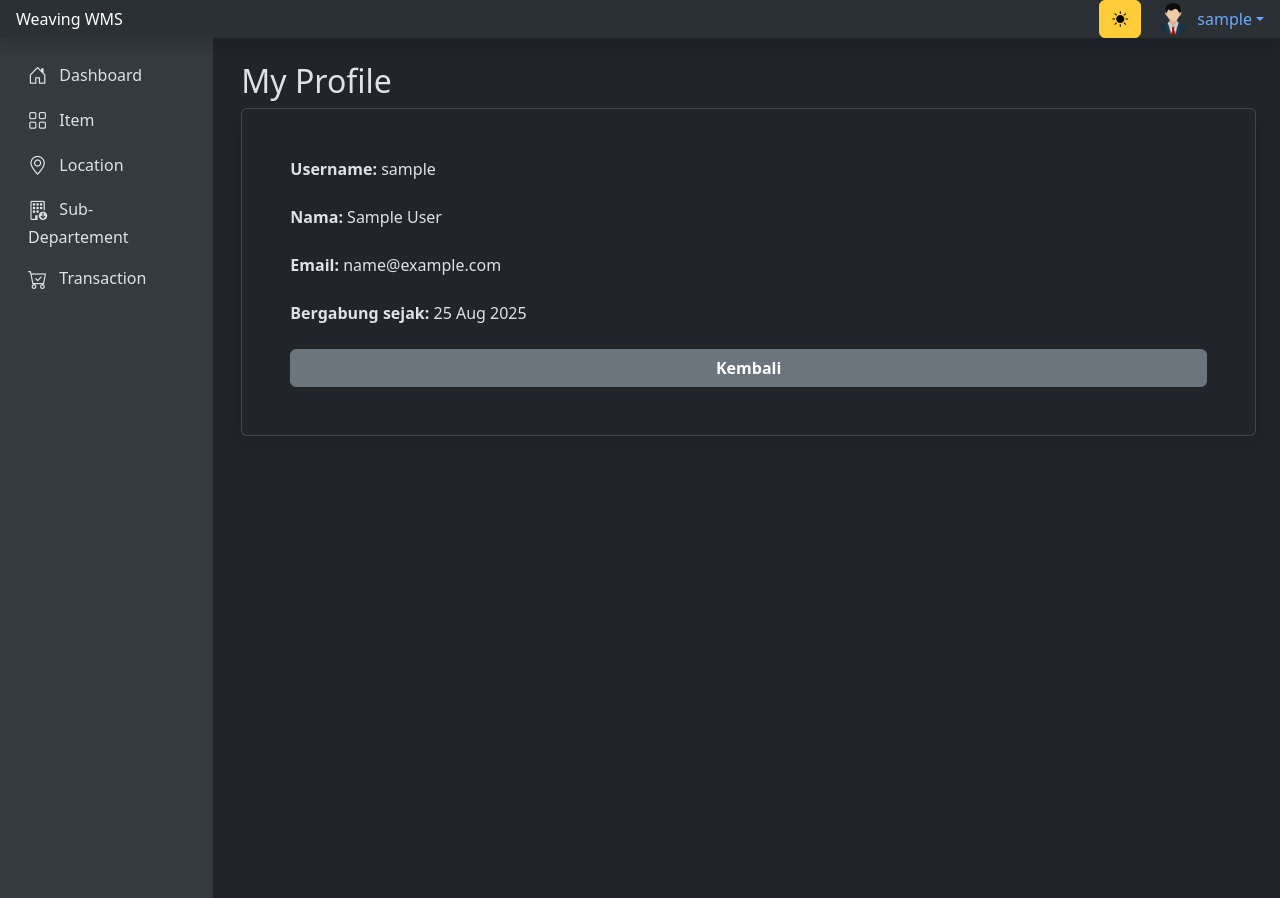
After one commit to yasirmuchamad/weaving-wms, a Django app: page /wms/profile in a window 1280 px wide. The commit adds this page. Run offline with Django 5.2, Linux system fonts and the light colour scheme; the visitor is signed in with stand-in values (Sample User, id 1); some libraries are stand-ins or nearby versions.

```diff
--- a/myproject/settings.py
+++ b/myproject/settings.py
@@ -128,5 +128,6 @@ DEFAULT_AUTO_FIELD = 'django.db.models.BigAutoField'
 MEDIA_URL   = '/media/'
 MEDIA_ROOT  = BASE_DIR / 'media'
 
-LOGIN_REDIRECT_URL = "dashboard"   # setelah login redirect ke dashboard
-LOGOUT_REDIRECT_URL = "login"      # setelah logout kembali ke login
+LOGIN_REDIRECT_URL = "wms:dashboard"   # setelah login redirect ke dashboard
+LOGOUT_REDIRECT_URL = "wms:login"      # setelah logout kembali ke login
+LOGIN_URL = "wms:login"
--- a/templates/base.html
+++ b/templates/base.html
@@ -47,9 +47,18 @@
           <span class="d-none d-sm-inline"> {{ request.user.username }} </span>
         </a>
         <ul class="dropdown-menu dropdown-menu-end text-small shadow" aria-labelledby="userDropdown">
-          <li><a class="dropdown-item" href="#"> <i class="bi bi-person-circle"></i> Profile</a></li>
+          <li><a class="dropdown-item" href="{% url 'wms:profile' %}"> <i class="bi bi-person-circle"></i> Profile</a></li>
           <li><hr class="dropdown-divider"></li>
-          <li><a class="dropdown-item" href=""><i class="bi bi-door-open"></i>Logout</a></li>
+
+          <!-- {% if user.is_authenticated %}
+            <li><a class="dropdown-item" href="{% url 'wms:logout' %}"><i class="bi bi-door-open"></i>Logout</a></li>
+          {% endif %} -->
+          <li>
+            <form method="post" action="{% url 'wms:logout' %}" style="display-inline;">
+              {% csrf_token %}
+              <button type="button" class="dropdown-item" style="background: none; border:none; width: 100%; text-align: left;" data-bs-toggle="modal" data-bs-target="#confirmLogout"><i class="bi bi-door-open"></i>Logout</button>
+            </form>
+          </li>
         </ul>
       </div>
 
@@ -105,6 +114,28 @@
       </main>
     </div>
 
+    <!-- Modal -->
+    <div class="modal fade" id="confirmLogout" tabindex="-1" aria-hidden="true">
+      <div class="modal-dialog modal-dialog-centered">
+        <div class="modal-content">
+          <div class="modal-header">
+            <h5 class="modal-title">Konfirmasi Logout</h5>
+            <button type="button" class="btn-close" data-bs-dismiss="modal"></button>
+          </div>
+          <div class="modal-body">
+            Apakah Anda yakin ingin keluar?
+          </div>
+          <div class="modal-footer">
+            <button type="button" class="btn btn-secondary" data-bs-dismiss="modal">Batal</button>
+            <form method="post" action="{% url 'wms:logout' %}">
+              {% csrf_token %}
+              <button type="submit" class="btn btn-danger">Logout</button>
+            </form>
+          </div>
+        </div>
+      </div>
+    </div>
+
     <!-- Scripts -->
     <script src="https://cdn.jsdelivr.net/npm/bootstrap@5.3.7/dist/js/bootstrap.bundle.min.js"></script>
     <script type="module" src="https://unpkg.com/ionicons@7.1.0/dist/ionicons/ionicons.esm.js"></script>
--- /dev/null
+++ b/wms/templates/wms/profile.html
@@ -0,0 +1,14 @@
+{% extends "base.html" %}
+
+{% block content %}
+<div class="container mt-4">
+  <h2>My Profile</h2>
+  <div class="card shadow p-5">
+    <p class="mb-4"><strong>Username:</strong> {{ user.username }}</p>
+    <p class="mb-4"><strong>Nama:</strong> {{ user.first_name }} {{ user.last_name }}</p>
+    <p class="mb-4"><strong>Email:</strong> {{ user.email }}</p>
+    <p class="mb-4"><strong>Bergabung sejak:</strong> {{ user.date_joined|date:"d M Y" }}</p>
+    <a href="{% url 'wms:dashboard' %}" class="btn btn-secondary">Kembali</a>
+  </div>
+</div>
+{% endblock %}
--- a/wms/urls.py
+++ b/wms/urls.py
@@ -1,12 +1,14 @@
 from django.urls import path
 from . import views
 from django.contrib.auth import views as auth_views
+from .views import CustomLoginView
 
 app_name = 'wms'
 urlpatterns = [
-    path("login/", auth_views.LoginView.as_view(template_name="login.html"), name="login"),
-    path("logout/", auth_views.LogoutView.as_view(next_page="login"), name="logout"),
+    path("login/", CustomLoginView.as_view(), name="login"),
+    path("logout/", auth_views.LogoutView.as_view(), name="logout"),
     path('dashboard', views.dashboard, name='dashboard'),
+    path('profile',  views.profile, name='profile'),
 
     path('item', views.item_list, name='item_list'),
     path('item/add-item/', views.add_item, name='add_item'),
--- a/wms/views.py
+++ b/wms/views.py
@@ -17,7 +17,38 @@ from reportlab.lib import colors
 from reportlab.platypus import SimpleDocTemplate, Paragraph, Table, TableStyle, Spacer
 from reportlab.lib.styles import getSampleStyleSheet, ParagraphStyle
 from datetime import datetime
+from django.contrib.auth import login, logout
+from django.contrib.auth.decorators import login_required
+from django.contrib.auth.views import LoginView
 
+
+class CustomLoginView(LoginView):
+    template_name = 'wms/signin.html'
+
+    def form_valid(self, form):
+        # login user dulu
+        response = super().form_valid(form)
+
+        #cek apakah remme di centang
+        if not self.request.POST.get("remember_me"):
+            # session berlaku sampai browser close
+            self.request.session.set_expiry(0)
+        else:
+            # misal sampai 30hari
+            self.request.session.set_expiry(60 * 60 * 24 * 7)
+
+        return response
+
+@login_required
+def logout_view(request):
+    logout(request)
+    return redirect("wms:logout")
+
+@login_required
+def profile(request):
+    return render(request, "wms/profile.html", {'user':request.user})
+
+@login_required
 def dashboard(request):
     total_item = Item.objects.count()
     total_location = Location.objects.count()
@@ -83,6 +114,7 @@ def dashboard(request):
     }
     return render(request, 'wms/dashboard.html', context)
 
+@login_required
 def location_list(request):
     locations = Location.objects.all().order_by('name')
 
@@ -96,6 +128,7 @@ def location_list(request):
     }
     return render(request, 'wms/location/location_list.html', context)
 
+@login_required
 def add_location(request):
     if request.method == 'POST':
         form = LocationForm(request.POST)
@@ -111,6 +144,7 @@ def add_location(request):
 
     return render(request, 'wms/location/location_form.html', context)
 
+@login_required
 def update_location(request, pk):
     location = get_object_or_404(Location, pk=pk)
 
@@ -128,6 +162,7 @@ def update_location(request, pk):
     }
     return render(request, 'wms/location/location_form.html', context)
 
+@login_required
 def delete_location(request, pk):
     location = get_object_or_404(Location, pk=pk)
 
@@ -135,6 +170,7 @@ def delete_location(request, pk):
         location.delete()
     return redirect('wms:location_list')
 
+@login_required
 def export_locationToExcel(request):
     wb = openpyxl.Workbook()
     ws = wb.active
@@ -163,6 +199,7 @@ def export_locationToExcel(request):
     wb.save(response)
     return response
 
+@login_required
 def print_locationToPdf(request):
     response = HttpResponse(content_type='application/pdf')
     response['Content-Disposition']='attachment; filename="location.pdf"'
@@ -212,6 +249,7 @@ def print_locationToPdf(request):
     doc.build(elements)
     return response
 
+@login_required
 def filter_location(request):
     query = request.GET.get('q','').strip()
     print("receive query:", query)
@@ -233,7 +271,7 @@ def filter_location(request):
 
     return JsonResponse({'location':location_list})
 
-
+@login_required
 def item_list(request):
     item_lists = Item.objects.all().order_by('name')
 
@@ -247,6 +285,7 @@ def item_list(request):
     }
     return render(request, 'wms/item/item_list.html', context)
 
+@login_required
 def add_item(request):
     if request.method == 'POST':
         form = ItemForm(request.POST, request.FILES)
@@ -262,6 +301,7 @@ def add_item(request):
     }
     return render(request, 'wms/item/item_form.html', context)
 
+@login_required
 def update_item(request, pk):
     item = get_object_or_404(Item, pk=pk)
 
@@ -279,6 +319,7 @@ def update_item(request, pk):
     }
     return render(request, 'wms/item/item_form.html', context)
 
+@login_required
 def delete_item(request, pk):
     item = get_object_or_404(Item, pk=pk)
 
@@ -286,6 +327,7 @@ def delete_item(request, pk):
         item.delete()
     return redirect('wms:item_list')
 
+@login_required
 def export_itemToExcel(request):
     wb = openpyxl.Workbook()
     ws = wb.active
@@ -318,6 +360,7 @@ def export_itemToExcel(request):
     wb.save(response)
     return response
 
+@login_required
 def filter_item(request):
     query = request.GET.get('q','').strip()
     print("receive query:", query)
@@ -342,6 +385,7 @@ def filter_item(request):
 
     return JsonResponse({'item':item_list})
 
+@login_required
 def print_itemToPdf(request):
     response = HttpResponse(content_type='application/pdf')
     response['Content-Disposition']='attachment; filename="item.pdf"'
@@ -394,6 +438,7 @@ def print_itemToPdf(request):
     doc.build(elements)
     return response
 
+@login_required
 def subdepartement_list(request):
     subdepts = Subdepartement.objects.all().order_by('name')
 
@@ -407,6 +452,7 @@ def subdepartement_list(request):
     }
     return render(request, 'wms/subdept/subdept_list.html', context)
 
+@login_required
 def add_subdepartement(request):
     if request.method == 'POST':
         form = SubdepartementForm(request.POST)
@@ -422,6 +468,7 @@ def add_subdepartement(request):
     }
     return render(request, 'wms/subdept/subdept_form.html', context)
 
+@login_required
 def update_subdepartement(request, pk):
     subdept = get_object_or_404(Subdepartement, pk=pk)
 
@@ -439,6 +486,7 @@ def update_subdepartement(request, pk):
     }
     return render(request, 'wms/subdept/subdept_form.html', context)
 
+@login_required
 def delete_subdepartement(request, pk):
     subdept = get_object_or_404(Subdepartement, pk=pk)
 
@@ -446,7 +494,7 @@ def delete_subdepartement(request, pk):
         subdept.delete()
     return redirect('wms:subdept_list')
 
-
+@login_required
 def export_subdeptToExcel(request):
     wb = openpyxl.Workbook()
     ws = wb.active
@@ -476,6 +524,7 @@ def export_subdeptToExcel(request):
     wb.save(response)
     return response
 
+@login_required
 def filter_subdepartement(request):
     query = request.GET.get('q','').strip()
     print("receive query:", query)
@@ -498,6 +547,7 @@ def filter_subdepartement(request):
 
     return JsonResponse({'subdept':subdepts_list})
 
+@login_required
 def print_subdeptToPdf(request):
     response = HttpResponse(content_type='application/pdf')
     response['Content-Disposition']='attachment; filename="Subdepartement.pdf"'
@@ -567,7 +617,7 @@ def print_subdeptToPdf(request):
     doc.build(elements)
     return response
 
-
+@login_required
 def transaction_list(request):
     transaction_item = Transaction.objects.annotate(total_qty=Sum('items__qty')).order_by('-date')
 
@@ -581,6 +631,7 @@ def transaction_list(request):
      }
     return render(request, 'wms/transaction/transaction_list.html', context)
 
+@login_required
 def add_transaction(request):
     TransactionItemFormSet = inlineformset_factory(
         Transaction, TransactionItem, form=TransactionItemForm, extra=1, can_delete=True
@@ -643,7 +694,7 @@ def add_transaction(request):
 
     return render(request, 'wms/transaction/transaction_form.html', context)
 
-
+@login_required
 def export_transaksiToExcel(request):
     wb = openpyxl.Workbook()
     ws = wb.active
@@ -706,6 +757,7 @@ def export_transaksiToExcel(request):
     wb.save(response)
     return response
 
+@login_required
 def print_transactionToPdf(request):
     response = HttpResponse(content_type='application/pdf')
     response['Content-Disposition']='attachment; filename="Transaction.pdf"'
@@ -789,6 +841,7 @@ def print_transactionToPdf(request):
     doc.build(elements)
     return response
 
+@login_required
 def filter_transaction(request):
     query = request.GET.get('q','').strip()
     transaction_type=request.GET.get('transaction_type', '').strip()
```
Also changed, not shown: wms/templates/wms/signin.html (+64 -6 lines).
